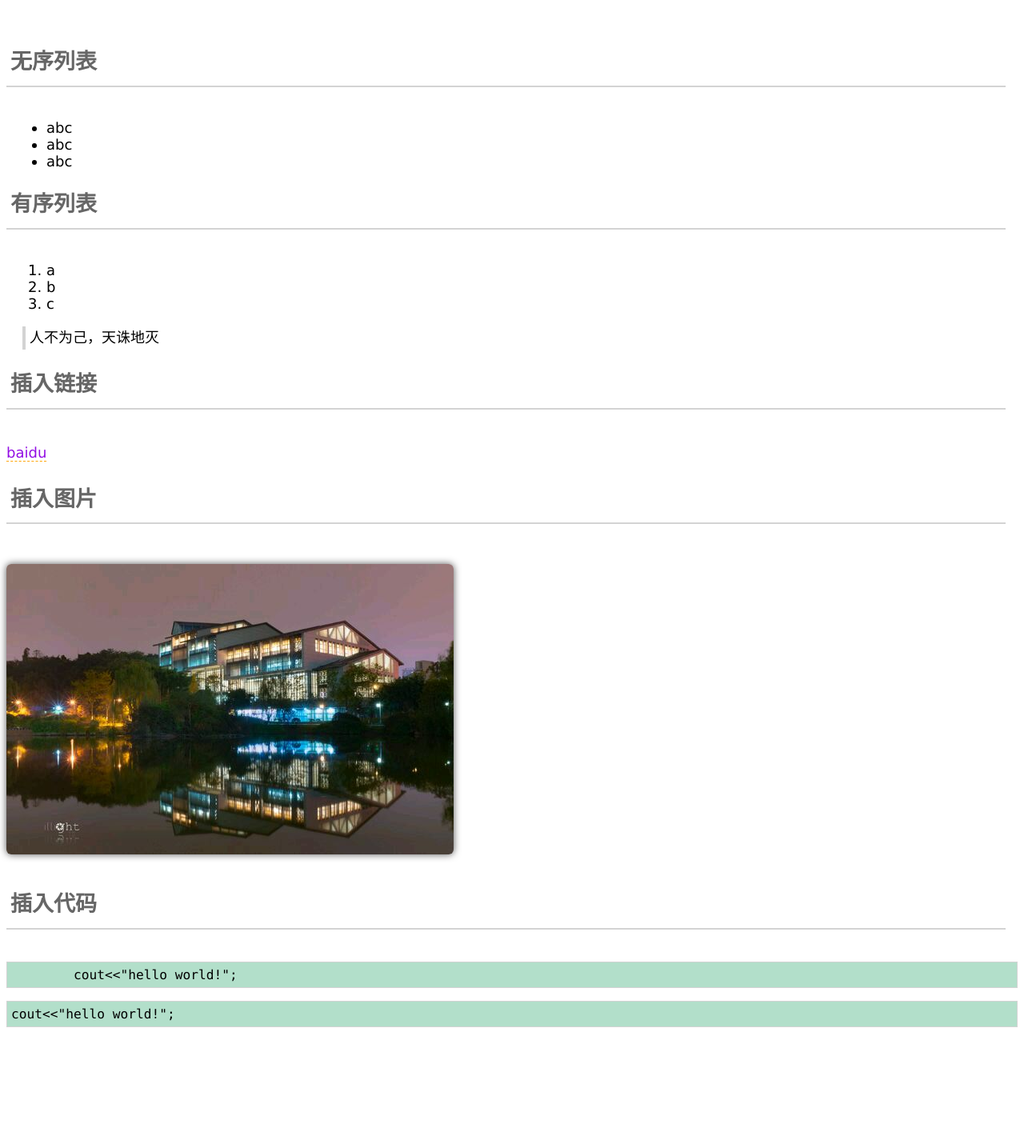
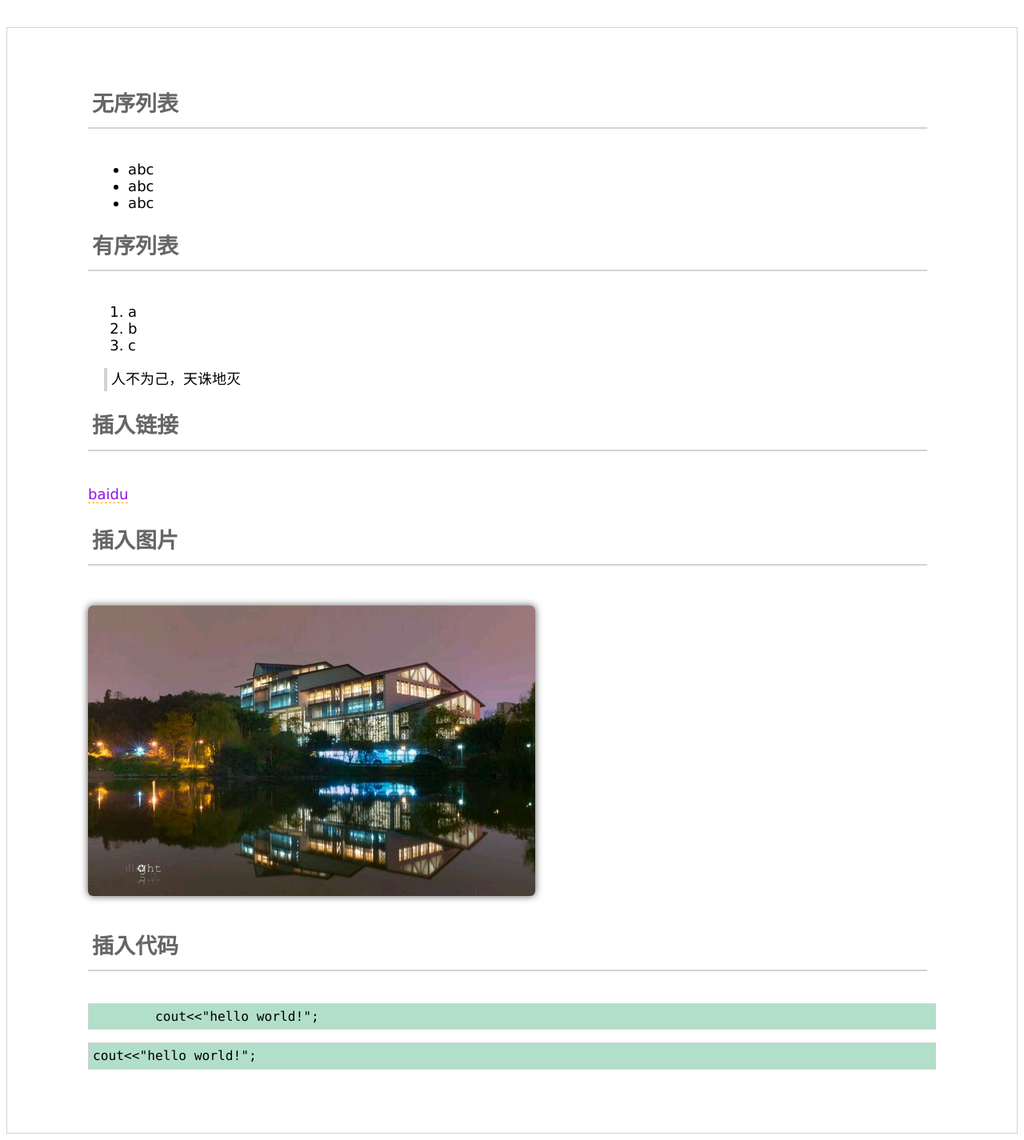
Before and after one commit to neverland0/neverland0.github.io, a Jekyll site: the page built from _posts/2012-08-25-hello-world.md, in a window 1280 px wide. Shown: the whole page at 80% size. Built offline with Jekyll 4.4.1, drawn with Linux system fonts in a browser that asks for light colours; before the commit the page ends 1300 px from its top, so only the background shows below that.

Commit message:
Initial commit

```diff
--- a/_layouts/item.html
+++ b/_layouts/item.html
@@ -6,8 +6,8 @@
 　　<title>{{ page.title }}</title>
 </head>
 <body>
-
+	<div style="padding:2% 8% 5% 8%;border:1px solid LightGrey;">
 　　{{ content }}
-
+	</div>
 </body>
 </html>
```
